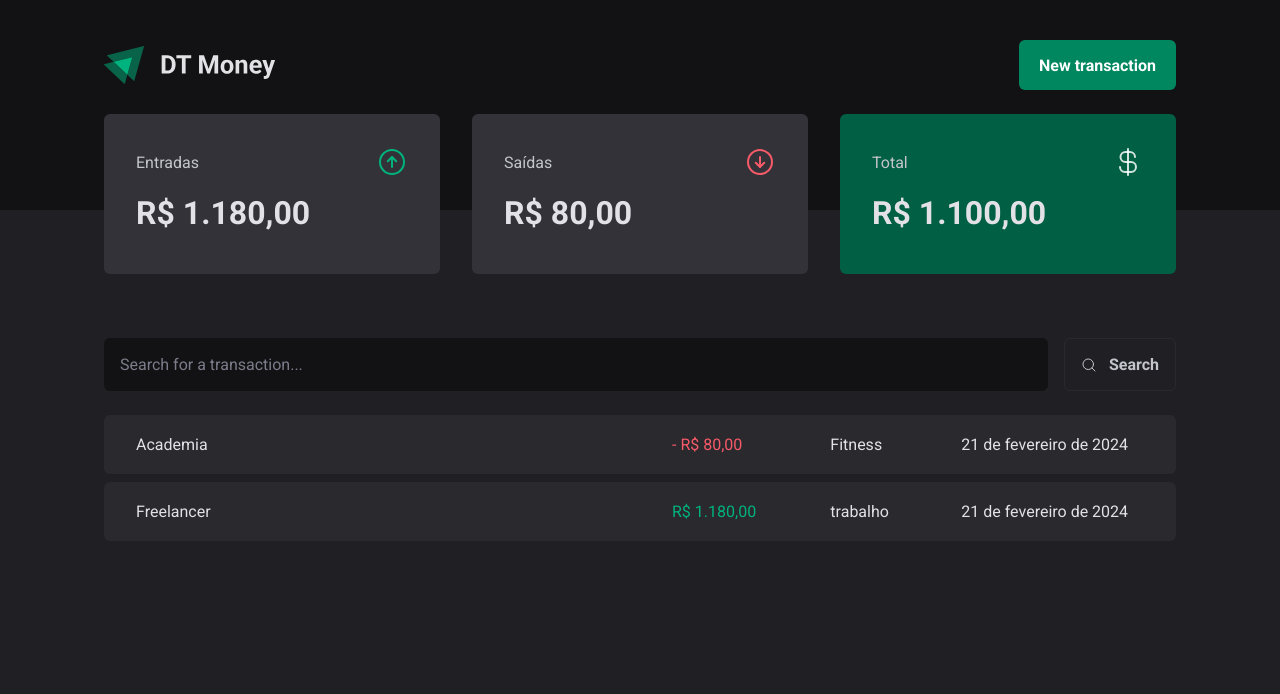
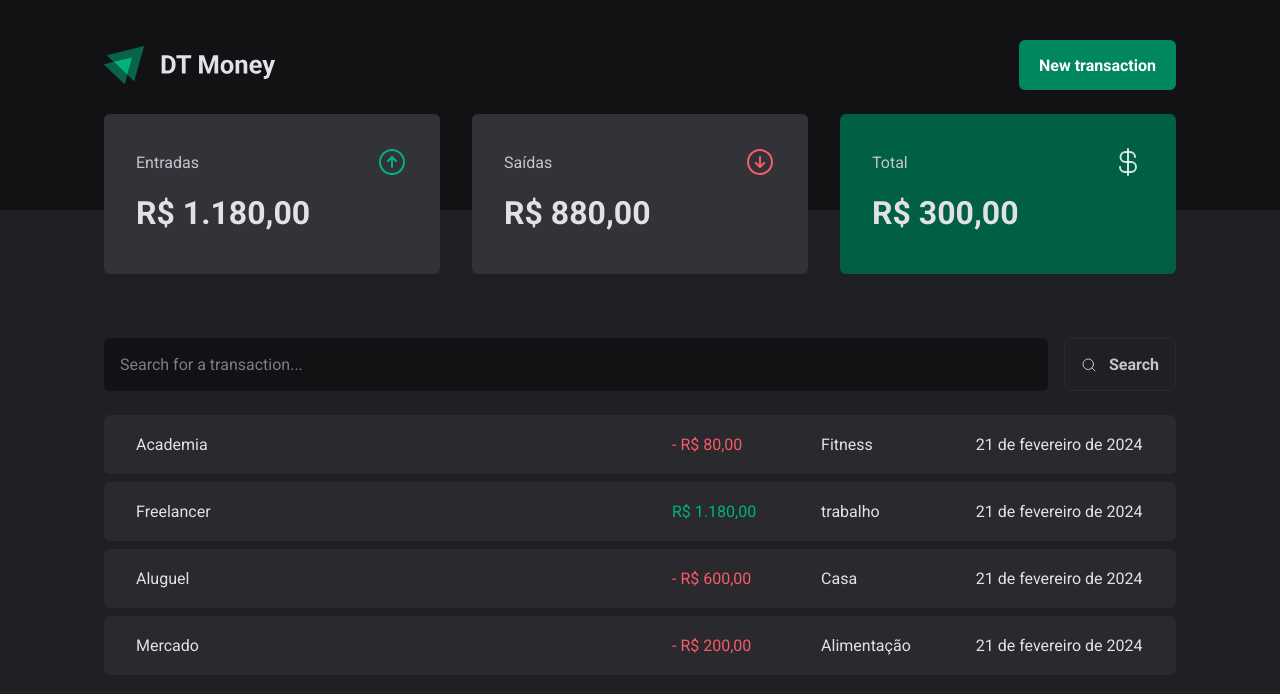
Before and after one commit to iurych/dt-money, a React (Vite) app: page / in a window 1280 px wide. Shown: the top 694 px of the page. Built offline with nearby package versions, Linux system fonts and the light colour scheme; data requests are answered from the project's data file.

Commit message:
feat: add search service and axios baseURL

```diff
--- a/package.json
+++ b/package.json
@@ -14,6 +14,7 @@
     "@hookform/resolvers": "^3.3.4",
     "@radix-ui/react-dialog": "^1.0.5",
     "@radix-ui/react-radio-group": "^1.1.3",
+    "axios": "^1.6.7",
     "phosphor-react": "^1.4.1",
     "react": "^18.2.0",
     "react-dom": "^18.2.0",
--- a/server.json
+++ b/server.json
@@ -15,6 +15,22 @@
       "category": "trabalho",
       "price": 1180,
       "createdAt": "2024-02-21T21:42:41.706Z"
+    },
+    {
+      "id": 3,
+      "description": "Aluguel",
+      "type": "outcome",
+      "category": "Casa",
+      "price": 600,
+      "createdAt": "2024-02-21T21:42:41.706Z"
+    },
+    {
+      "id": 4,
+      "description": "Mercado",
+      "type": "outcome",
+      "category": "Alimentação",
+      "price": 200,
+      "createdAt": "2024-02-21T21:42:41.706Z"
     }
   ]
 }
--- a/src/contexts/TransactionsContext.tsx
+++ b/src/contexts/TransactionsContext.tsx
@@ -1,4 +1,5 @@
 import { createContext, useEffect, useState } from "react";
+import { api } from "../lib/axios";
 
 
 interface ITransaction {
@@ -12,6 +13,7 @@ interface ITransaction {
 
 interface ITransactionsContext {
   transactions: ITransaction[];
+  fetchTransaction: (query?: string) => Promise<void>
 }
 
 interface TransactionsProviderProps{
@@ -23,19 +25,22 @@ export const TransactionsContext = createContext<ITransactionsContext>({} as ITr
 export const TransactionsProvider = ({ children }: TransactionsProviderProps) => {
   const [transactions, setTransactions] = useState<ITransaction[]>([])
 
-  const loadData = async () => {
-    const response = await fetch('http://localhost:3000/transactions')
-    const data = await response.json()
+  const fetchTransaction = async (query?: string) => {
+    const response = await api.get('transactions', {
+      params: {
+        q: query
+      }
+    })
 
-    setTransactions(data)
+    setTransactions(response.data)
   }
 
   useEffect(() => {
-    loadData()
+    fetchTransaction()
   }, [])
 
   return (
-    <TransactionsContext.Provider value={{ transactions }}>
+    <TransactionsContext.Provider value={{ transactions, fetchTransaction }}>
       {children}
     </TransactionsContext.Provider>
   )
--- /dev/null
+++ b/src/lib/axios.ts
@@ -0,0 +1,5 @@
+import axios from "axios";
+
+export const api = axios.create({
+  baseURL: 'http://localhost:3000'
+})
--- a/src/pages/transactions/components/SearchForm/index.tsx
+++ b/src/pages/transactions/components/SearchForm/index.tsx
@@ -1,7 +1,9 @@
 import { zodResolver } from "@hookform/resolvers/zod";
 import { MagnifyingGlass } from "phosphor-react";
+import { useContext } from "react";
 import { useForm } from "react-hook-form";
 import * as z from "zod";
+import { TransactionsContext } from "../../../../contexts/TransactionsContext";
 import { SearchFormContainer } from "./style";
 
 const SearchFormSchema = z.object({
@@ -11,6 +13,7 @@ const SearchFormSchema = z.object({
 type SearchFormType = z.infer<typeof SearchFormSchema>
 
 export const SearchForm = () => {
+  const { fetchTransaction } = useContext(TransactionsContext);
   const {
     register,
     handleSubmit,
@@ -20,16 +23,14 @@ export const SearchForm = () => {
   })
 
   const handleOnSubmit = async (data: SearchFormType) => {
-    await new Promise(resolve => setTimeout(resolve, 2000))
-
-    console.log(data)
+    await fetchTransaction(data.query)
   }
   return (
     <SearchFormContainer onSubmit={handleSubmit(handleOnSubmit)} >
       <input
         type="text"
         placeholder="Search for a transaction..."
-        {...register("query", { required: true })}
+        {...register("query")}
       />
       <button
         type="submit"
```
Also changed, not shown: 1 other file (tests, documents, lock files or other folders).
